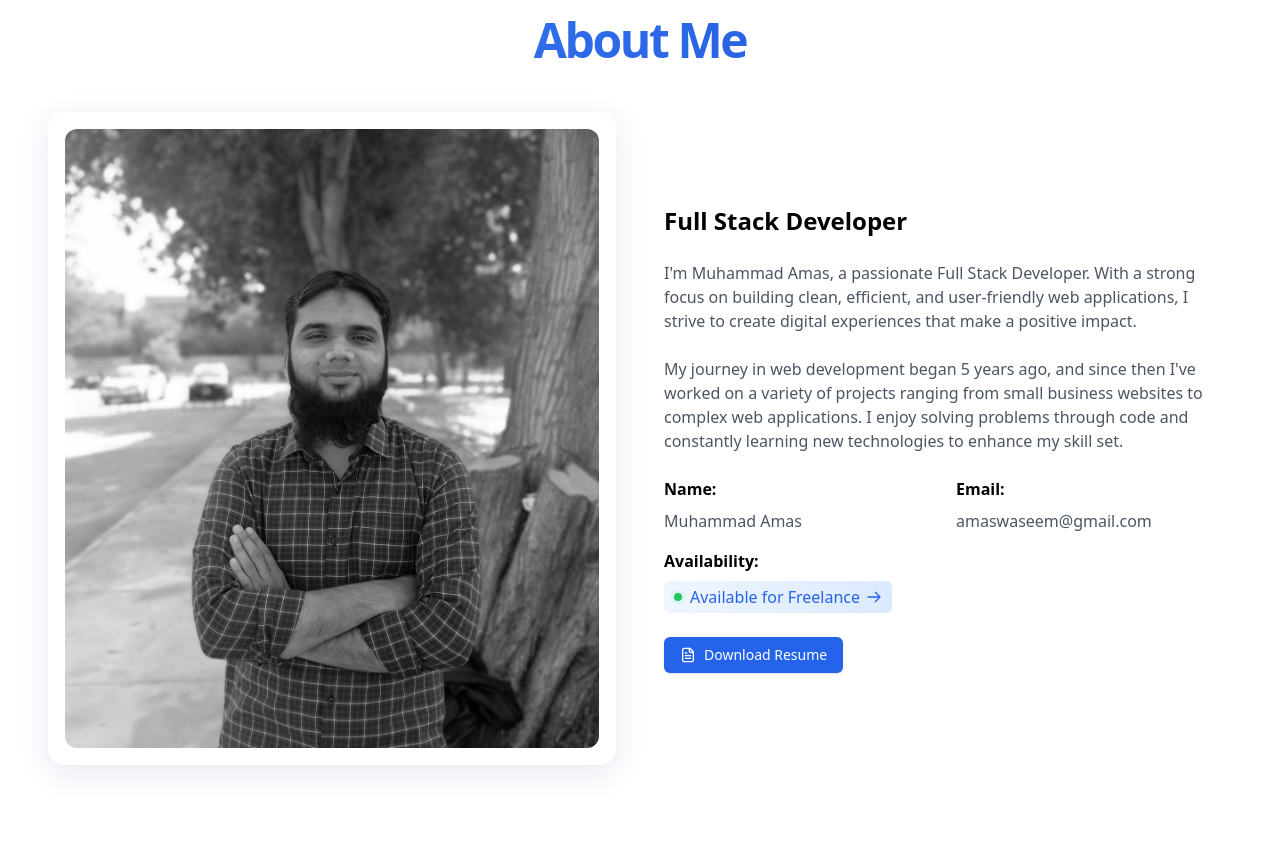
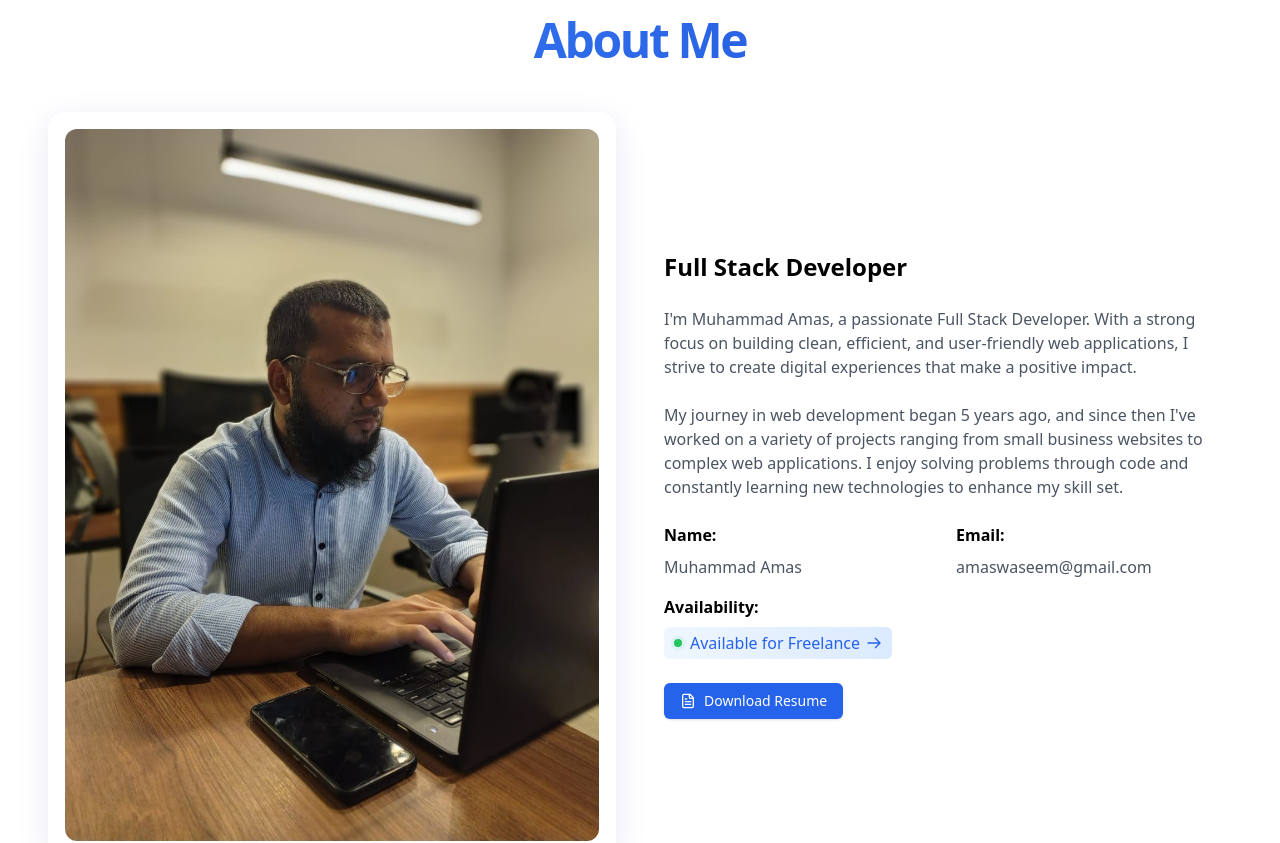
Before and after one commit to MuhammadAmas/My-Portfolio, a React (Vite) app: page / in a window 1280 px wide. Shown: the part 1380-2223 px from the top of the page. Built offline with nearby package versions, Linux system fonts and the light colour scheme.

Commit message:
update image

```diff
--- a/src/components/About.jsx
+++ b/src/components/About.jsx
@@ -27,7 +27,7 @@ const About = () => {
           >
             <div className="glass rounded-2xl p-4 overflow-hidden">
               <img
-                src="/bwImage.jpeg"
+                src="/bwImage.jpg"
                 alt="Muhammad Amas"
                 className="w-full h-auto rounded-xl"
               />
```
Also changed, not shown: public/bwImage.jpeg (deleted), public/bwImage.jpg (added).
